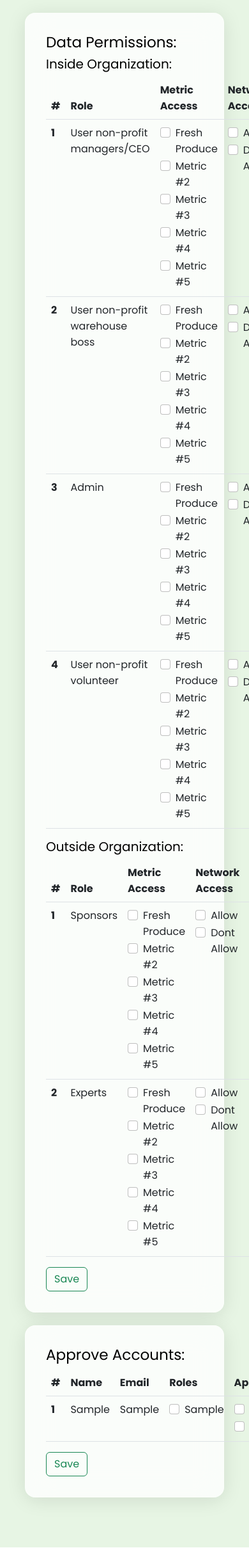
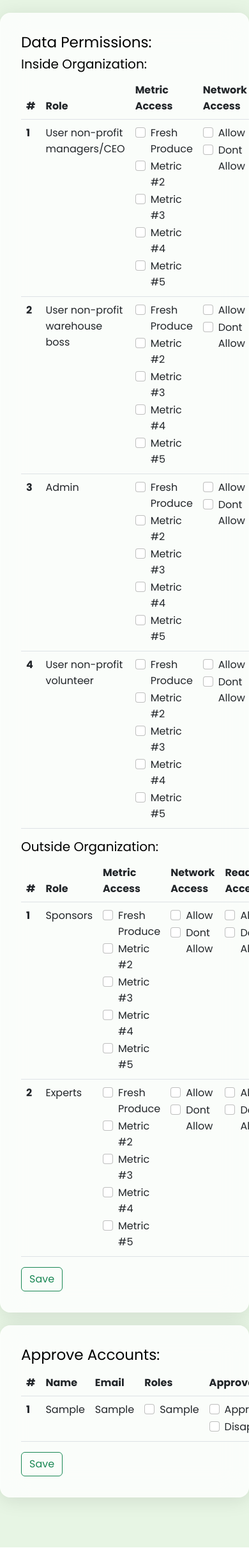
Before and after one commit to Harman-Sahota/Multiple-days-Non-Profits-and-Health-Wellness-Group-B, a Django app: template multi_non/postlogin/templates/postlogin/admin.html in a window 390 px wide; the page is wider, and only the part inside the window is pictured. Shown: the part 50-2469 px from the top of that part at 64% size. Run offline with Django 4.2, Linux system fonts and the light colour scheme; the template is opened without the code that fills it: most values are stand-ins (such as "Sample title", 1, 10 or a date in 2020).

Commit message:
admin page responsiveness

```diff
--- a/multi_non/foodsaviour/templates/foodsaviour/register.html
+++ b/multi_non/foodsaviour/templates/foodsaviour/register.html
@@ -10,7 +10,7 @@
 
 <!-- main content container-->
 
-<div class="contain">
+<div class="contain col-md-auto ">
   <h3>Create An Account</h3>
   <!-- progress bar-->
   <div class="progress-container">
@@ -25,7 +25,7 @@
 
   <!-- card 1 -->
   <div class="card-group">
-    <div class="card card-1 active" id="card-1">
+    <div class="card card-1 active col-md-auto " id="card-1">
       <div class="card-body">
         <form class="form-inside" action="" method="post" id="register">
           {% csrf_token %}
--- a/multi_non/postlogin/static/postlogin/css/admin.css
+++ b/multi_non/postlogin/static/postlogin/css/admin.css
@@ -1,10 +1,10 @@
 
-.container-fluid {
+.container-fluid,.container-lg {
     margin-top: 5%;
     padding: 2em;
     width: auto;
     border-radius: 5px;
-    width: 80%;
+
     /* From https://css.glass */
     background: rgba(255, 255, 255, 0.8);
     border-radius: 16px;
--- a/multi_non/postlogin/templates/postlogin/admin.html
+++ b/multi_non/postlogin/templates/postlogin/admin.html
@@ -2,9 +2,9 @@
 {% load static %}
 {% block content %}
 <link rel="stylesheet" type="text/css" href="{% static 'postlogin/css/admin.css'%}">
-<div id="role-settings-container" class="container-fluid">
-    <h3>Data Permissions:</h3>
-    <h5>Inside Organization: </h5>
+<div id="role-settings-container" class="container-lg col-md-auto">
+    <h3 class="h3">Data Permissions:</h3>
+    <h5 class="h5">Inside Organization: </h5>
     <table class="table">
         <thead>
             <tr>
@@ -321,7 +321,7 @@
     </table>
 
 
-    <h5>Outside Organization: </h5>
+    <h5 class="h5">Outside Organization: </h5>
     <table class="table">
         <thead>
             <tr>
@@ -491,10 +491,8 @@
 </div>
 
 
-
-
-<div id="role-settings-container" class="container-fluid">
-    <h3>Approve Accounts:</h3>
+<div id="role-settings-container" class="container-lg col-md-auto">
+    <h3 class="h3">Approve Accounts:</h3>
     <table class="table">
         <thead>
             <tr>
```
